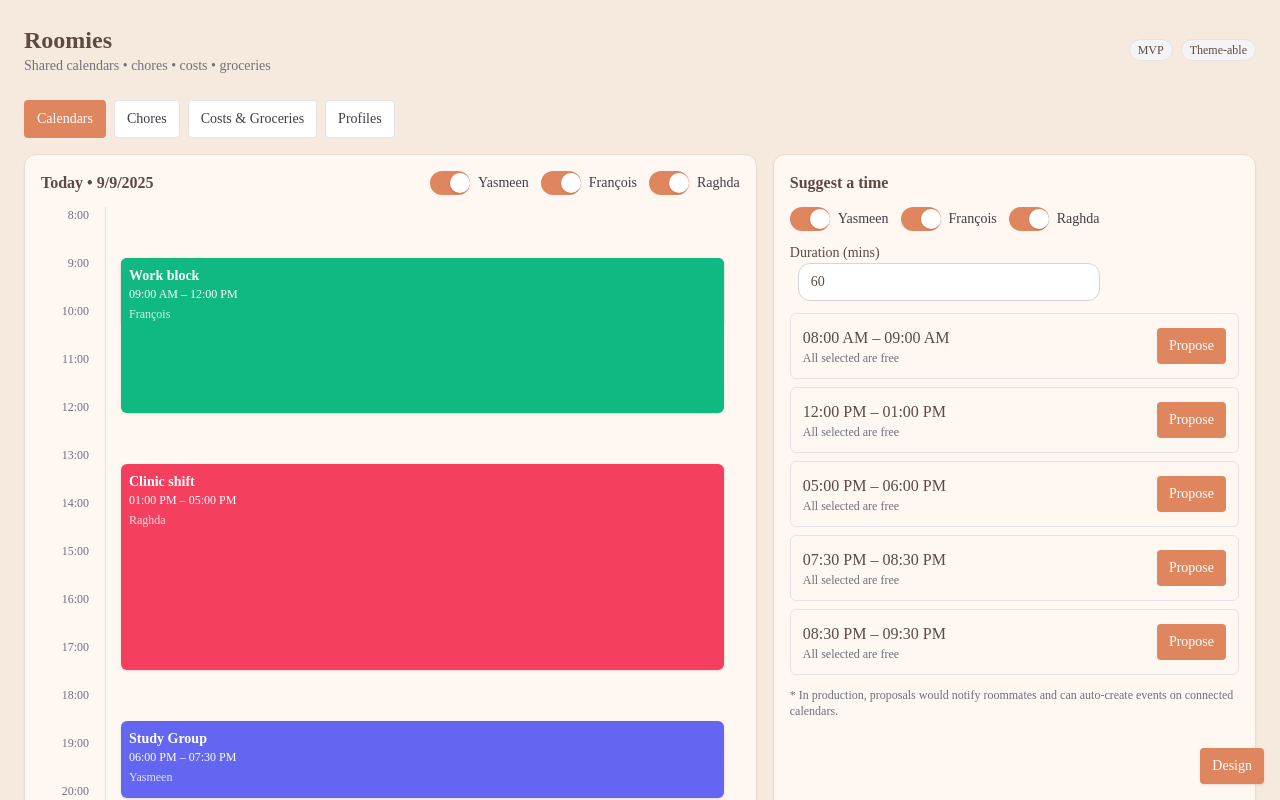
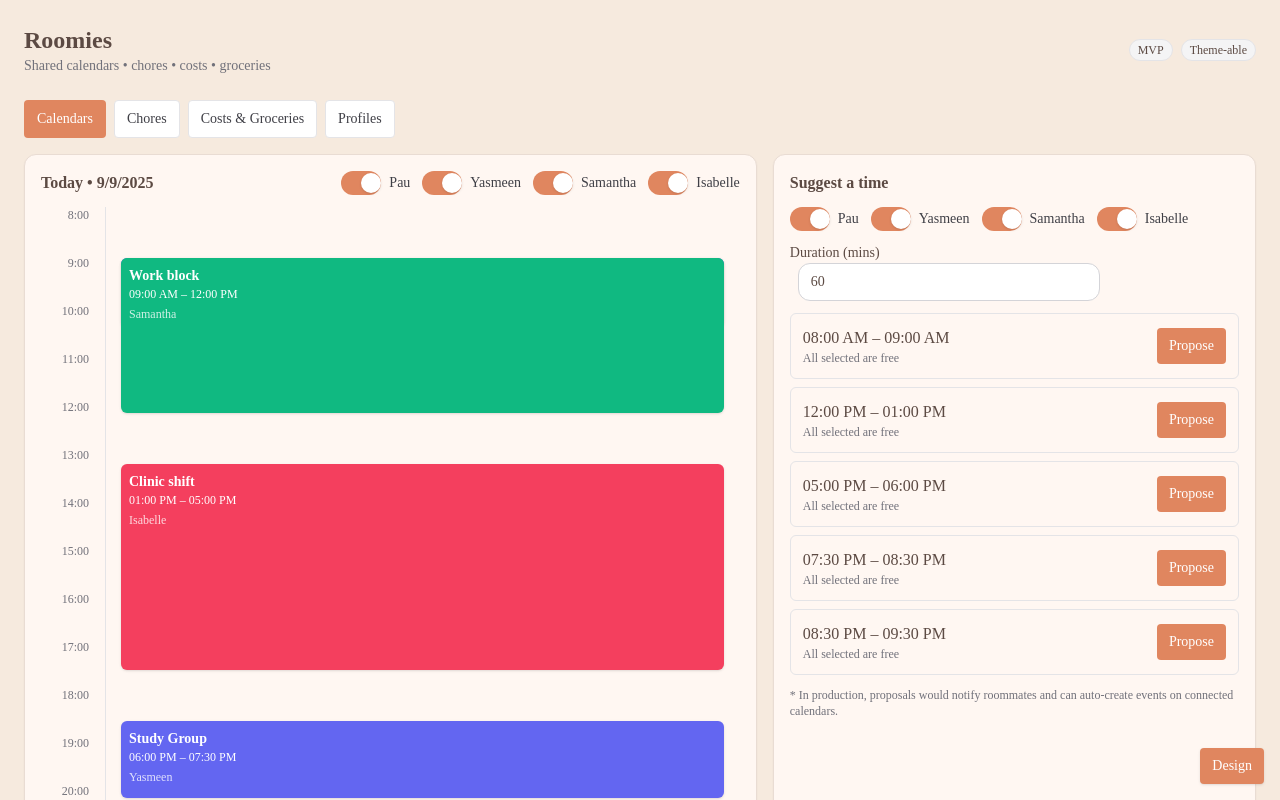
Before and after one commit to paubarrio/roomies-website-starter, a Next.js app: page / in a window 1280 px wide. Shown: the top 800 px of the page. Built offline with nearby package versions, Linux system fonts and the light colour scheme.

Commit message:
feat: seed profiles

```diff
--- a/src/app/page.tsx
+++ b/src/app/page.tsx
@@ -5,19 +5,20 @@ import { addMinutes, startOfDay } from "date-fns";
 
 type Roommate = { id: string; name: string; color: string };
 const INITIAL_ROOMMATES: Roommate[] = [
+  { id: "pau", name: "Pau", color: "bg-orange-500" },
   { id: "yas", name: "Yasmeen", color: "bg-indigo-500" },
-  { id: "fra", name: "François", color: "bg-emerald-500" },
-  { id: "rag", name: "Raghda", color: "bg-rose-500" },
+  { id: "sam", name: "Samantha", color: "bg-emerald-500" },
+  { id: "isa", name: "Isabelle", color: "bg-rose-500" },
 ];
 
 const today = new Date();
 const base = startOfDay(today);
 const mockEvents = () => ([
-  { title: "Class – PSYCH 2B03", start: addMinutes(base, 9*60), end: addMinutes(base, 10*60+20), owner: "yas" },
-  { title: "Gym", start: addMinutes(base, 7*60), end: addMinutes(base, 7*60+45), owner: "fra" },
-  { title: "Work block", start: addMinutes(base, 9*60), end: addMinutes(base, 12*60), owner: "fra" },
-  { title: "Clinic shift", start: addMinutes(base, 13*60), end: addMinutes(base, 17*60), owner: "rag" },
-  { title: "Study Group", start: addMinutes(base, 18*60), end: addMinutes(base, 19*60+30), owner: "yas" },
+  { title: "Class – PSYCH 2B03", start: addMinutes(base, 9 * 60), end: addMinutes(base, 10 * 60 + 20), owner: "yas" },
+  { title: "Gym", start: addMinutes(base, 7 * 60), end: addMinutes(base, 7 * 60 + 45), owner: "pau" },
+  { title: "Work block", start: addMinutes(base, 9 * 60), end: addMinutes(base, 12 * 60), owner: "sam" },
+  { title: "Clinic shift", start: addMinutes(base, 13 * 60), end: addMinutes(base, 17 * 60), owner: "isa" },
+  { title: "Study Group", start: addMinutes(base, 18 * 60), end: addMinutes(base, 19 * 60 + 30), owner: "yas" },
 ]);
 
 type Event = ReturnType<typeof mockEvents>[number];
@@ -52,8 +53,14 @@ function Calendars({ roommates }: { roommates: Roommate[] }){
   const [visible, setVisible] = React.useState(Object.fromEntries(roommates.map(r=>[r.id,true])) as Record<string,boolean>);
   const [duration, setDuration] = React.useState(60);
   const [participants, setParticipants] = React.useState(Object.fromEntries(roommates.map(r=>[r.id,true])) as Record<string,boolean>);
-  const dayStart = React.useMemo(() => new Date(today.getFullYear(), today.getMonth(), today.getDate(), 8, 0), []);
-  const dayEnd = React.useMemo(() => new Date(today.getFullYear(), today.getMonth(), today.getDate(), 22, 0), []);
+  const dayStart = React.useMemo(
+    () => new Date(today.getFullYear(), today.getMonth(), today.getDate(), 8, 0),
+    [today]
+  );
+  const dayEnd = React.useMemo(
+    () => new Date(today.getFullYear(), today.getMonth(), today.getDate(), 22, 0),
+    [today]
+  );
   const filtered = React.useMemo(()=>events.filter(e=>visible[e.owner]), [events,visible]);
   const suggestions = React.useMemo(()=>{
     const selected = roommates.filter(r=>participants[r.id]).map(r=>r.id);
@@ -132,9 +139,38 @@ function Calendars({ roommates }: { roommates: Roommate[] }){
 
 function Chores({ roommates }: { roommates: Roommate[] }){
   const [chores, setChores] = React.useState([
-    { id:"c1", room:"Kitchen", task:"Dishes", recurrence:"Daily", assignedTo:"yas", nextDue: new Date(today.getFullYear(), today.getMonth(), today.getDate(), 20, 0) },
-    { id:"c2", room:"Bathroom", task:"Clean sink & mirror", recurrence:"Weekly (Sat)", assignedTo:"rag", nextDue: new Date(today.getFullYear(), today.getMonth(), today.getDate()+2, 11, 0) },
-    { id:"c3", room:"Living Room", task:"Vacuum", recurrence:"Weekly (Sun)", assignedTo:"fra", nextDue: new Date(today.getFullYear(), today.getMonth(), today.getDate()+3, 15, 0) },
+    {
+      id: "c1",
+      room: "Kitchen",
+      task: "Dishes",
+      recurrence: "Daily",
+      assignedTo: "pau",
+      nextDue: new Date(today.getFullYear(), today.getMonth(), today.getDate(), 20, 0),
+    },
+    {
+      id: "c2",
+      room: "Bathroom",
+      task: "Clean sink & mirror",
+      recurrence: "Weekly (Sat)",
+      assignedTo: "yas",
+      nextDue: new Date(today.getFullYear(), today.getMonth(), today.getDate() + 2, 11, 0),
+    },
+    {
+      id: "c3",
+      room: "Living Room",
+      task: "Vacuum",
+      recurrence: "Weekly (Sun)",
+      assignedTo: "sam",
+      nextDue: new Date(today.getFullYear(), today.getMonth(), today.getDate() + 3, 15, 0),
+    },
+    {
+      id: "c4",
+      room: "Garage",
+      task: "Take out recycling",
+      recurrence: "Weekly (Mon)",
+      assignedTo: "isa",
+      nextDue: new Date(today.getFullYear(), today.getMonth(), today.getDate() + 4, 9, 0),
+    },
   ] as any[]);
   const [filterRoom, setFilterRoom] = React.useState("All");
   const rooms = React.useMemo(()=>["All", ...Array.from(new Set(chores.map(c=>c.room)))], [chores]);
@@ -212,8 +248,22 @@ function Chores({ roommates }: { roommates: Roommate[] }){
 
 function CostsGroceries({ roommates }: { roommates: Roommate[] }){
   const [expenses, setExpenses] = React.useState([
-    { id:"e1", date: new Date(), payer:"fra", description:"Paper towels", amount: 8.99, split:["yas","rag","fra"] },
-    { id:"e2", date: new Date(), payer:"yas", description:"Dish soap", amount: 5.49, split:["yas","rag","fra"] },
+    {
+      id: "e1",
+      date: new Date(),
+      payer: "pau",
+      description: "Paper towels",
+      amount: 8.99,
+      split: ["pau", "yas", "sam", "isa"],
+    },
+    {
+      id: "e2",
+      date: new Date(),
+      payer: "yas",
+      description: "Dish soap",
+      amount: 5.49,
+      split: ["pau", "yas", "sam", "isa"],
+    },
   ] as any[]);
   const [groceries, setGroceries] = React.useState([
     { id:"g1", name:"Milk 2L", lastPrice: 4.69, need:true },
```
